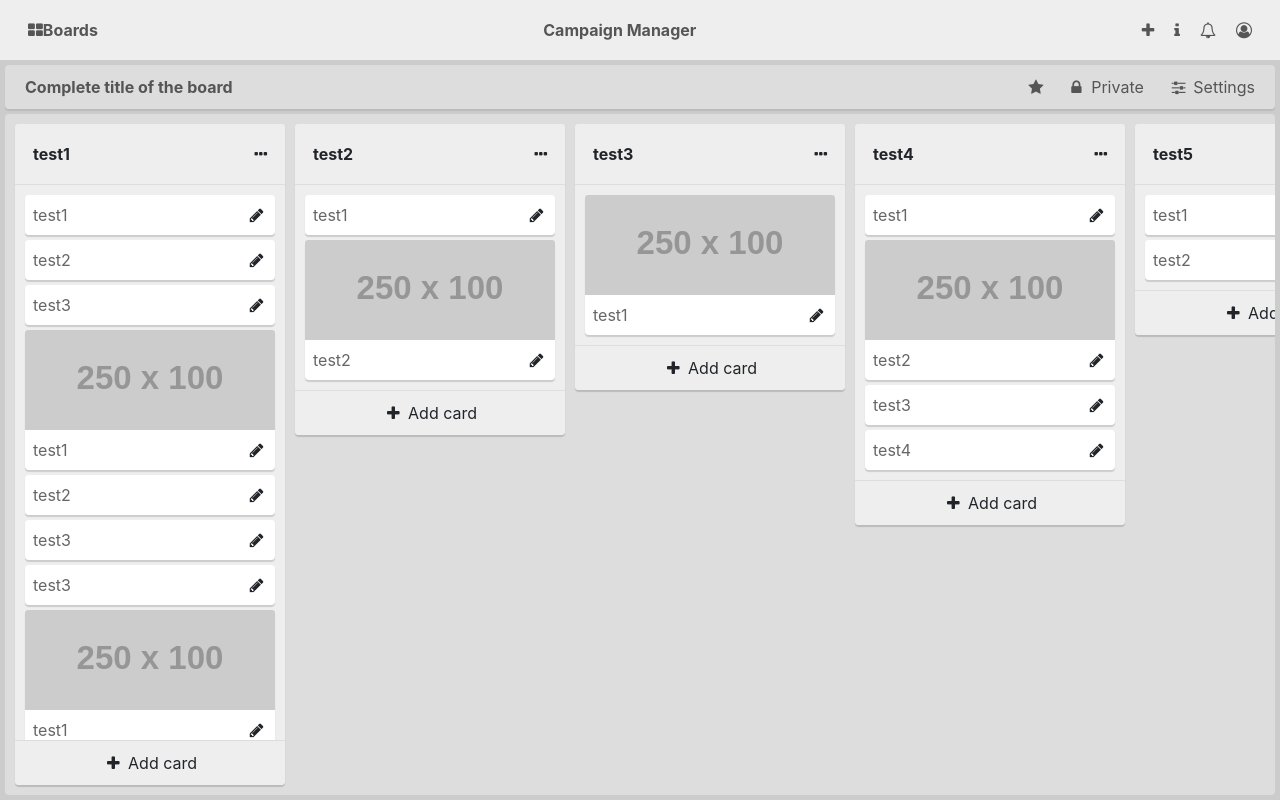
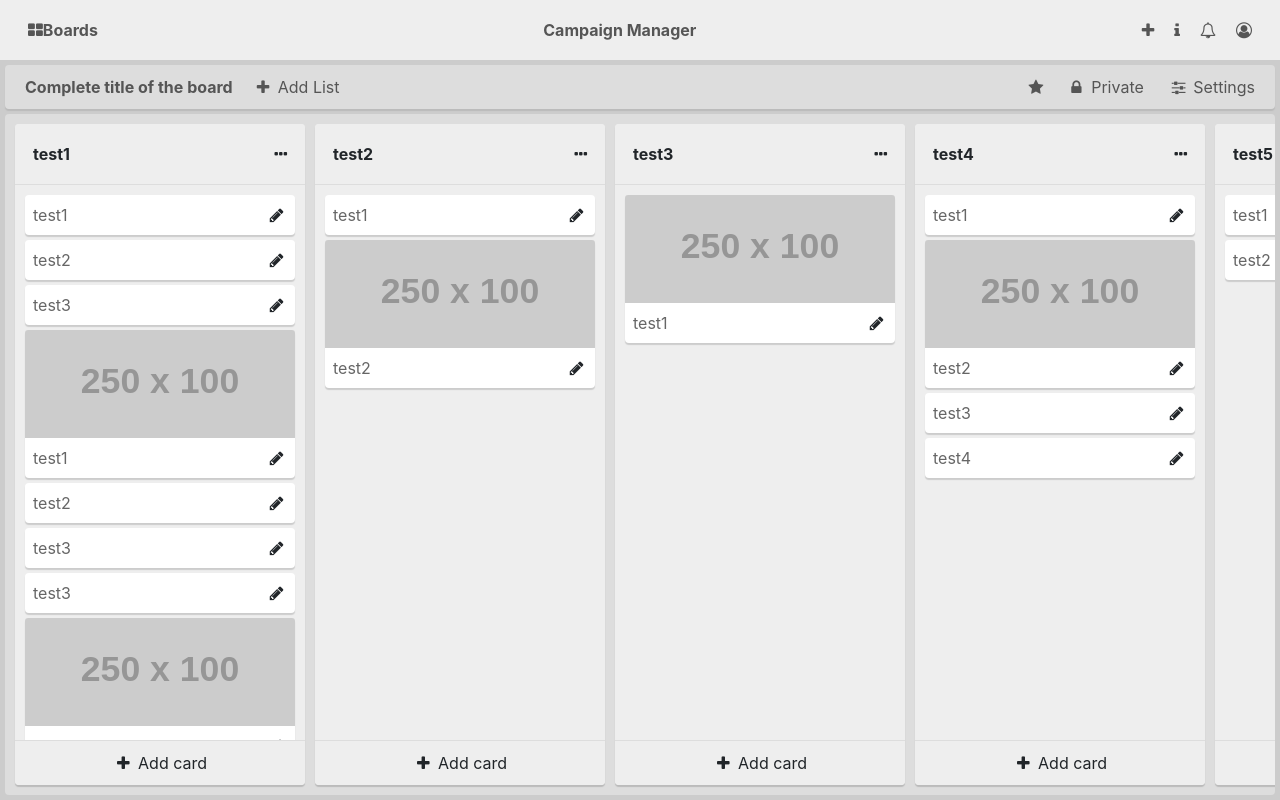
Before and after one commit to kacianoghelere/campaign-board, an Angular app: page /boards/1 in a window 1280 px wide. Built offline with nearby package versions, Linux system fonts and the light colour scheme.

Commit message:
Layout ajustado no chrome e firefox.
Exibição das listas alterada

```diff
--- a/src/app/app.component.html
+++ b/src/app/app.component.html
@@ -1,4 +1,4 @@
-<div class="flex-container">
+<div class="forest-theme flex-container">
   <div class="container-header">
     <div class="d-flex justify-content-between">
       <div class="p-2">
--- a/src/app/boards/board/board.component.css
+++ b/src/app/boards/board/board.component.css
@@ -56,6 +56,14 @@
   text-decoration: none;
 }
 
+.board-panel .board-panel-header .title {
+  color: #555;
+  margin: 5px;
+  padding: 5px;
+  text-align: center;
+  text-decoration: none;
+}
+
 .board-panel .board-panel-header .link:hover {
   background-color: #e9e9e9;
   -moz-box-shadow: 0 2px 3px #ccc;
--- a/src/app/boards/board/board.component.html
+++ b/src/app/boards/board/board.component.html
@@ -1,8 +1,9 @@
 <div class="board-panel">
   <div class="board-panel-header">
     <div class="">
-      <a class="link" href="#">
-        <b>Complete title  of the board</b>
+      <b class="title">Complete title  of the board</b>
+      <a class="link" (click)="addList()">
+        <i class="fa fa-plus fa-fw"></i> Add List
       </a>
     </div>
     <div class="">
--- a/src/app/boards/board/card-list/card-list.component.css
+++ b/src/app/boards/board/card-list/card-list.component.css
@@ -5,12 +5,11 @@
   display: inline-block;
   flex: 0 0 auto;
   float: left;
-  height: 100%;
   margin: 0;
   max-height: 100%;
   min-width: 0;
   padding: 5px;
-  width: 280px;
+  width: 300px;
 }
 
 .list {
@@ -30,6 +29,7 @@
   -moz-flex-direction: column;
   flex-direction: column;
   float: left;
+  height: 100%;
   max-height: 100%;
   max-width: 100%;
   min-height: 0;
@@ -56,6 +56,9 @@
   border-bottom: 1px solid #ddd;
   box-sizing: border-box;
   float: left;
+  -webkit-flex-grow: 1;
+  -moz-flex-grow: 1;
+  flex-grow: 1;
   max-height: 100%;
   max-width: 100%;
   min-width: 0;
```
